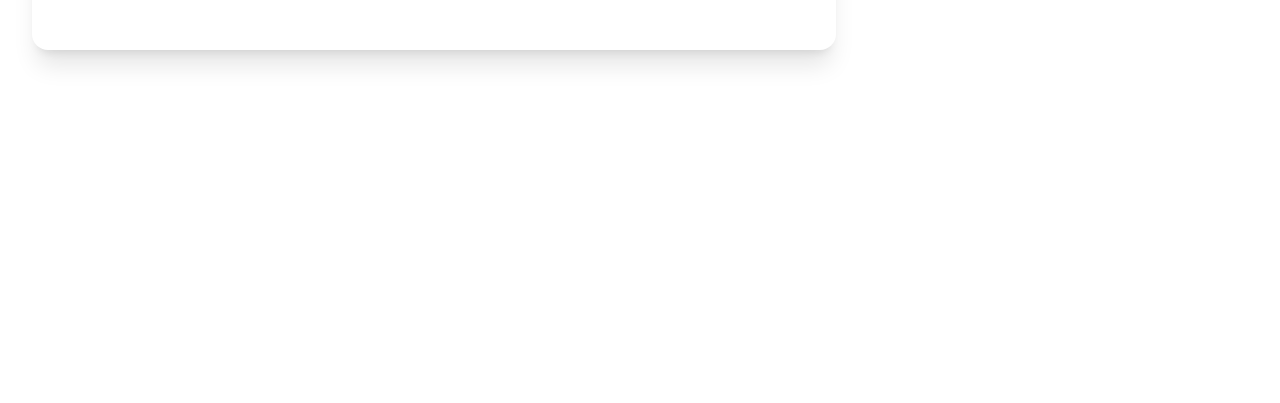
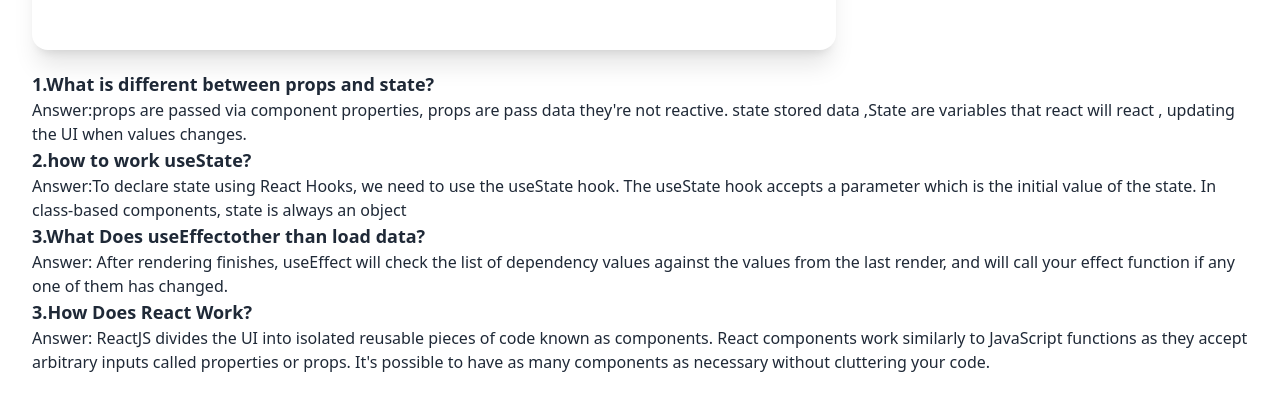
Before and after one commit to rimakhatun3/knowledge-cafe, a React (Vite) app: page / in a window 1280 px wide. Shown: the part 4052-4455 px from the top of the page. Before the commit the page ends 4154 px from the top, so only its background shows below. Built offline with nearby package versions, Linux system fonts and the light colour scheme.

Commit message:
added blogs

```diff
--- a/src/App.jsx
+++ b/src/App.jsx
@@ -4,6 +4,7 @@ import 'react-toastify/dist/ReactToastify.css';
 import './App.css'
 import Header from './Components/Header/Header'
 import Cards from './Components/Cards/Cards'
+import Blogs from './Components/blogs/Blogs';
 
 function App() {
   const [count, setCount] = useState(0)
@@ -12,6 +13,7 @@ function App() {
     <div className="App">
      <Header></Header>
      <Cards></Cards>
+     <Blogs></Blogs>
      <ToastContainer></ToastContainer>
     </div>
   )
--- a/src/Components/SideCart/SideCart.jsx
+++ b/src/Components/SideCart/SideCart.jsx
@@ -17,7 +17,7 @@ const SideCart = (props) => {
             <h2 className='font-bold text-center my-5 py-4 px-4'>Bookmarked Blogs: {cart.length}  </h2>
 
             {cart.map((data,index)=>(
-            <div className='border rounded-md my-2 bg-white py-4 mx-4 px-5 '>
+            <div key={index} className='border rounded-md my-2 bg-white py-4 mx-4 px-5 '>
 
                 <p> {data.blogs}</p>
 
--- /dev/null
+++ b/src/Components/blogs/Blogs.jsx
@@ -0,0 +1,19 @@
+import React from 'react';
+
+const Blogs = () => {
+    return (
+        <div className='mx-auto text-left'>
+            <h1 className='text-lg font-bold'>1.What is different between props and state?</h1>
+            <p>Answer:props are passed via component properties, props are pass data they're not reactive. state stored data ,State are variables that react will react , updating the UI when values changes.</p>
+
+            <h1 className='text-lg font-bold'>2.how to work useState?</h1>
+            <p>Answer:To declare state using React Hooks, we need to use the useState hook. The useState hook accepts a parameter which is the initial value of the state. In class-based components, state is always an object</p>
+            <h1 className='text-lg font-bold'>3.What Does useEffectother than load data?</h1>
+            <p>Answer: After rendering finishes, useEffect will check the list of dependency values against the values from the last render, and will call your effect function if any one of them has changed.</p>
+            <h1 className='text-lg font-bold'>3.How Does React Work?</h1>
+            <p>Answer: ReactJS divides the UI into isolated reusable pieces of code known as components. React components work similarly to JavaScript functions as they accept arbitrary inputs called properties or props. It's possible to have as many components as necessary without cluttering your code.</p>
+        </div>
+    );
+};
+
+export default Blogs;
```
